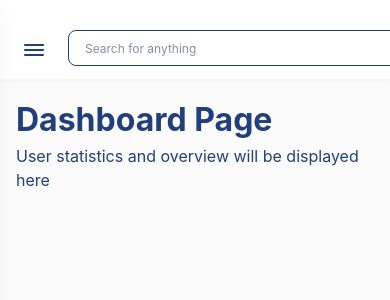
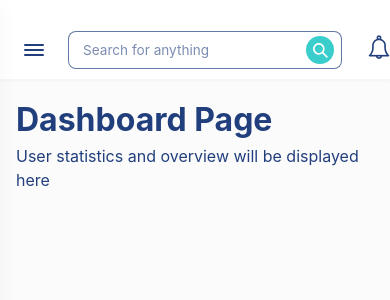
Before and after one commit to vi-ta-lis/lendsqr-fe-test, a React (Vite) app: page /dashboard in a window 390 px wide. Shown: the top 300 px of the page. Built offline with nearby package versions, Linux system fonts and the light colour scheme; sample sign-in values are in the browser's storage; a web font is replaced by a local one.

Commit message:
Enhance Header component with a responsive search bar and style adjustments

```diff
--- a/src/components/common/Header/Header.scss
+++ b/src/components/common/Header/Header.scss
@@ -70,27 +70,33 @@
     }
   }
 
+  /* ==========================================================
+     NEW BEAUTIFUL RESPONSIVE SEARCH BAR (FULLY INTEGRATED)
+  ========================================================== */
+
   &__search {
     position: relative;
-    width: 400px;
-    height: 40px;
-    border-radius: 4px;
+    width: 100%;
+    max-width: 420px;
+    margin: 0 auto;
+    display: flex;
+    align-items: center;
+    gap: 0;
   }
 
   &__search-input {
-    width: 100%;
-    height: 40px;
-    padding: 0 50px 0 $spacing-4;
-    border: 1px solid rgba(33, 63, 125, 1);
-    border-radius: $border-radius;
+    flex: 1;
+    height: 42px;
+    padding: 0 48px 0 14px;
+    border: 1.5px solid rgba(33, 63, 125, 0.7);
+    border-radius: 8px;
+    font-size: 0.95rem;
     background-color: $white;
-    font-size: $font-size-sm;
     color: $text-primary;
     transition: all 0.2s ease-in-out;
 
     &::placeholder {
-      color: $text-secondary;
-      opacity: 0.7;
+      color: rgba(33, 63, 125, 0.6);
     }
 
     &:focus {
@@ -100,38 +106,48 @@
     }
 
     @media (max-width: 767px) {
-      height: 36px;
-      font-size: $font-size-xs;
+      height: 38px;
+      font-size: 0.85rem;
+      padding-right: 42px;
     }
   }
 
   &__search-btn {
     position: absolute;
-    right: 0;
-    top: 0;
-    bottom: 0;
-    width: 56px;
-    height: 40px;
+    right: 10px;
+    top: 50%;
+    transform: translateY(-50%);
+    width: 32px;
+    height: 32px;
+    border-radius: 50%;
+    border: none;
+
     background-color: $primary-color;
-    border: none;
-    border-radius: 0 $border-radius $border-radius 0;
+    display: flex;
+    align-items: center;
+    justify-content: center;
+
     cursor: pointer;
-    @include flex-center;
-    transition: background-color 0.2s ease-in-out;
+    transition: 0.2s ease;
 
     &:hover {
       background-color: color.adjust($primary-color, $lightness: -10%);
     }
 
     @media (max-width: 767px) {
-      width: 36px;
+      width: 28px;
+      height: 28px;
+      right: 8px;
     }
   }
 
   &__search-icon {
-    width: 14px;
-    height: 14px;
+    width: 15px;
+    height: 15px;
+    filter: brightness(100);
   }
+
+  /* ========================================================== */
 
   &__right {
     @include flex-center;
@@ -231,7 +247,6 @@
     font-family: Work Sans;
     font-weight: 500;
     color: rgba(33, 63, 125, 1);
-
     font-size: 16px;
     line-height: 100%;
     letter-spacing: 0px;
@@ -304,7 +319,6 @@
   }
 }
 
-// Outside click handler
 @media (min-width: 769px) {
   .header__user-dropdown {
     animation: slideDown 0.2s ease-out;
--- a/src/pages/Login/Login.scss
+++ b/src/pages/Login/Login.scss
@@ -1,9 +1,6 @@
 @use "../../styles/variables" as *;
 @use "../../styles/mixins" as *;
 @use "sass:color";
-
-.login {
-}
 
 .login {
   width: 1440px;
```
